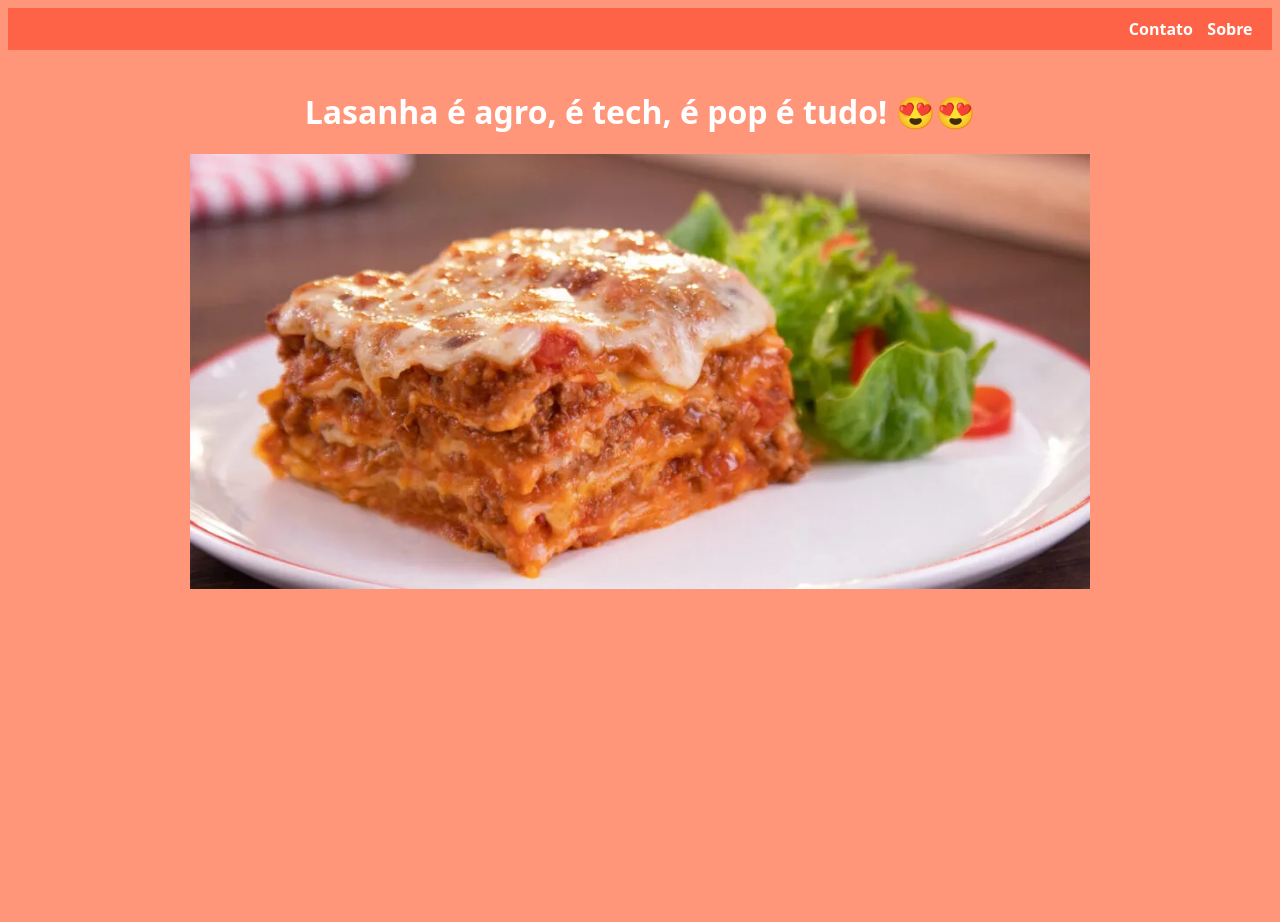
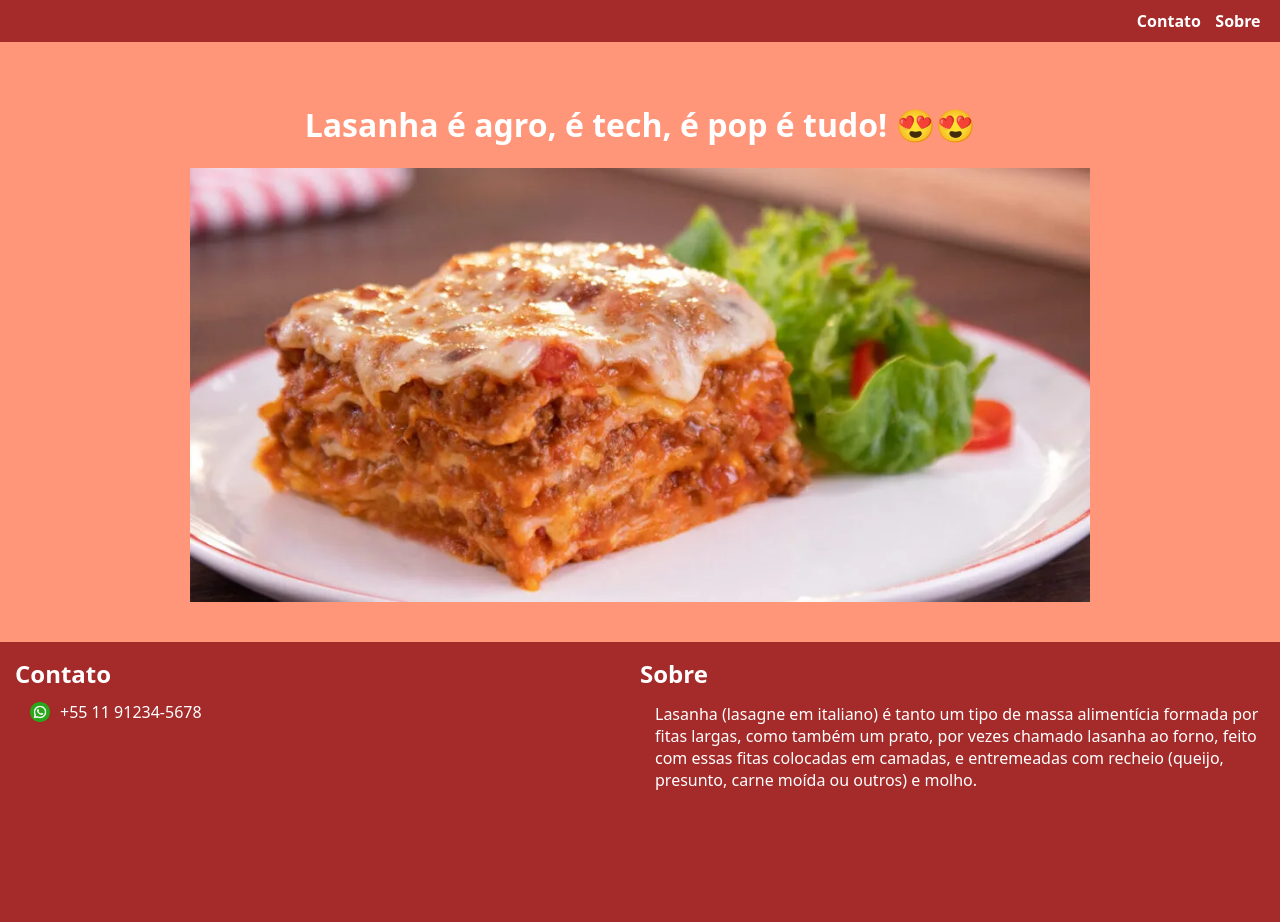
Before and after one commit to brenolx/lasagna-page, a plain HTML site: page index.html in a window 1280 px wide. Before the commit the page ends 800 px from the top, so only its background shows below. Drawn offline with Linux system fonts and the light colour scheme.

Commit message:
adicionando contato,sobre e modificando cor do navbar

```diff
--- a/index.html
+++ b/index.html
@@ -11,7 +11,7 @@
 <body>
   <div class="cabecalho">
     <!-- <h2>Olá</h2> -->
-    <div class="sobre-contato">
+    <div class="nav-sobre-contato">
       <a href="/">Contato</a></li>
       <a href="/">Sobre</a></li>
     </div>
@@ -24,8 +24,24 @@
     </div>
   </div>
 
-  <div class="grid">
+  <div class="grid-imagem">
     <img src="assets/img/Lasanha_tradicional-1024x494.png" alt="">
+  </div>
+
+
+  <div class="contato">
+    <h2>Contato</h2>
+    <h2>Sobre</h2>
+
+    <div class="i-contato">
+      <img src="assets/img/whatsapp.png" alt="">
+      <p>+55 11 91234-5678</p>
+    </div>
+
+    <div class="i-sobre">
+      <p>Lasanha (lasagne em italiano) é tanto um tipo de massa alimentícia formada por fitas largas, como também um prato, por vezes chamado lasanha ao forno, feito com essas fitas colocadas em camadas, e entremeadas com recheio (queijo, presunto, carne moída ou outros) e molho.</p>
+    </div>
+
   </div>
 
 
--- a/styles/style.css
+++ b/styles/style.css
@@ -1,24 +1,23 @@
 body {
   font-family: system-ui;
   background-color: #ff967a;
+  padding: 0px;
+  margin: 0px;
 }
 
 h1 {
-  margin-top: 20px;
-  text-align: center;
   color: #fff;
 }
 
-/* h2 {
-  margin-top: 0px;
-  background: #ddd;
-} */
+h2 {
+  margin: 0px;
+}
 
 img {
   max-width: 100%;
 }
 
-.grid {
+.grid-imagem {
   display: grid;
   grid-template-columns: 900px;
   justify-content: center;
@@ -32,19 +31,18 @@ img {
   /* background-color: aquamarine; */
 }
 
-.teste {
+/* .teste {
   /* background-color: burlywood; */
-}
 
 .cabecalho {
-  background: tomato;
-  margin-bottom: 20px;
+  background: #a52a2a;
+  margin-bottom: 40px;
   display: grid;
   grid-template-columns: auto;
   justify-content: end;
 }
 
-.sobre-contato {
+.nav-sobre-contato {
   width: auto;
   display: grid;
   grid-template-columns: 1fr 1fr;
@@ -67,3 +65,39 @@ li {
   color: #fff;
   font-weight: bold;
 }
+
+.contato img {
+  width: 20px;
+}
+
+.contato {
+  display: grid;
+  grid-template-columns: 1fr 1fr;
+  grid-template-rows: 30px auto;
+  height: 250px;
+  background-color: brown;
+  color: #fff;
+
+  padding: 15px;
+}
+
+.i-contato {
+  /* padding: 0px; */
+  display: grid;
+  grid-template-columns: 20px 170px;
+  grid-template-rows: 20px;
+  align-content: start;
+  align-items: center;
+  gap: 10px;
+
+  padding: 15px;
+  /* background-color: cadetblue; */
+}
+
+.i-sobre {
+  /* background-color: #444; */
+  padding-left: 15px;
+  margin-top: 0px;
+
+  display: grid;
+}
```
Also changed, not shown: assets/img/whatsapp.png (added).
